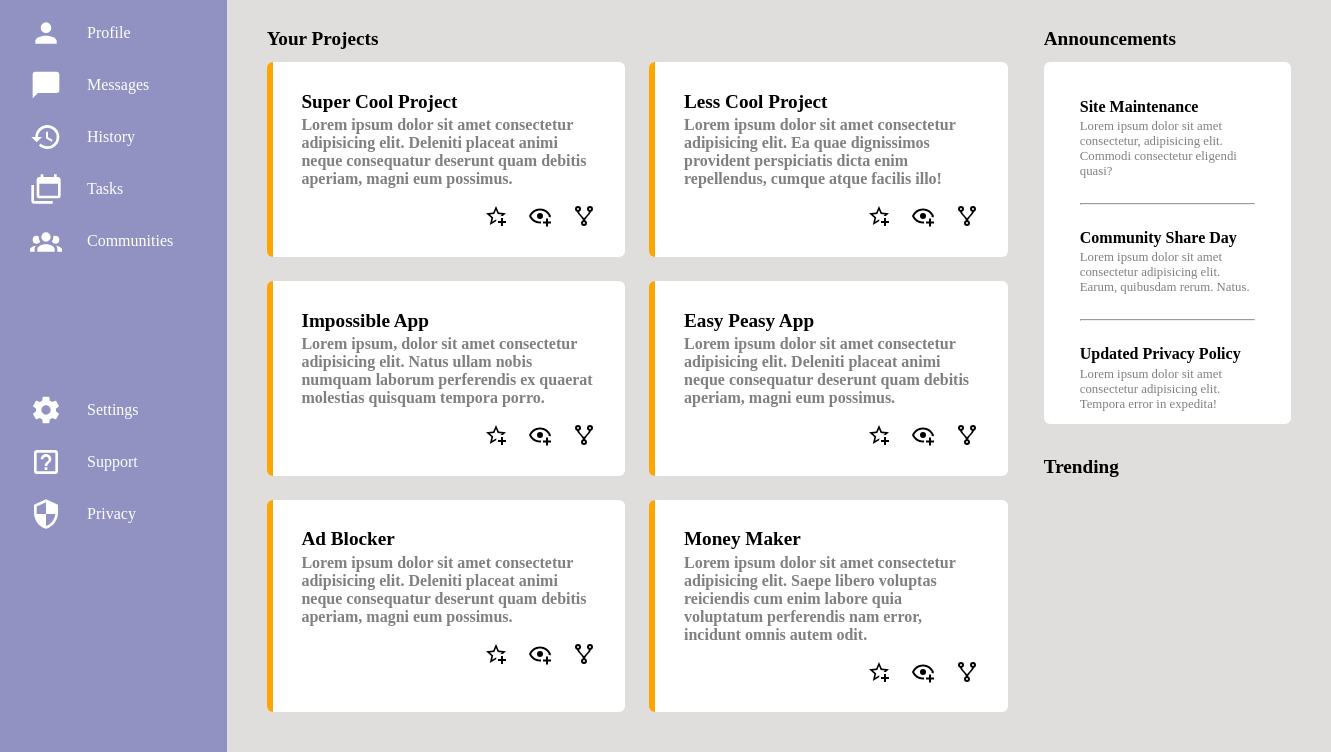
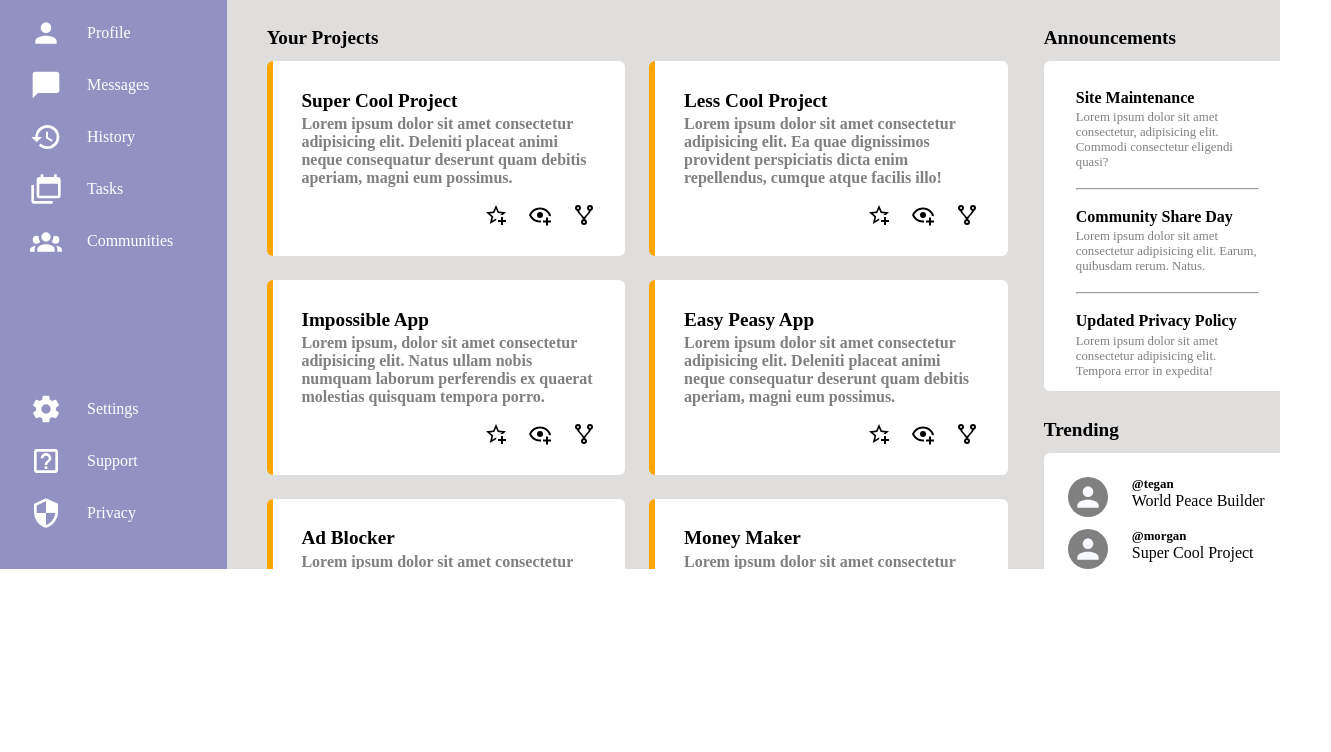
Before and after one commit to M-Ibrahim-03/odin-admin-dashboard, a plain HTML site: page index.html in a window 1280 px wide. Shown: the part 231-983 px from the top of the page, 1331 px wide, since content can reach past the window. After the commit the page ends 800 px from the top, so only its background shows below. Drawn offline with Linux system fonts and the light colour scheme.

Commit message:
Create trending section

```diff
--- a/index.html
+++ b/index.html
@@ -184,7 +184,9 @@
             <div class="card">
               <p class="project-title">Less Cool Project</p>
               <p class="project-description">
-                Lorem ipsum dolor sit amet consectetur adipisicing elit. Ea quae dignissimos provident perspiciatis dicta enim repellendus, cumque atque facilis illo!
+                Lorem ipsum dolor sit amet consectetur adipisicing elit. Ea quae
+                dignissimos provident perspiciatis dicta enim repellendus,
+                cumque atque facilis illo!
               </p>
               <div class="project-buttons">
                 <svg xmlns="http://www.w3.org/2000/svg" viewBox="0 0 24 24">
@@ -211,7 +213,9 @@
             <div class="card">
               <p class="project-title">Impossible App</p>
               <p class="project-description">
-                Lorem ipsum, dolor sit amet consectetur adipisicing elit. Natus ullam nobis numquam laborum perferendis ex quaerat molestias quisquam tempora porro.
+                Lorem ipsum, dolor sit amet consectetur adipisicing elit. Natus
+                ullam nobis numquam laborum perferendis ex quaerat molestias
+                quisquam tempora porro.
               </p>
               <div class="project-buttons">
                 <svg xmlns="http://www.w3.org/2000/svg" viewBox="0 0 24 24">
@@ -290,10 +294,12 @@
                 </svg>
               </div>
             </div>
-             <div class="card">
+            <div class="card">
               <p class="project-title">Money Maker</p>
               <p class="project-description">
-                Lorem ipsum dolor sit amet consectetur adipisicing elit. Saepe libero voluptas reiciendis cum enim labore quia voluptatum perferendis nam error, incidunt omnis autem odit.
+                Lorem ipsum dolor sit amet consectetur adipisicing elit. Saepe
+                libero voluptas reiciendis cum enim labore quia voluptatum
+                perferendis nam error, incidunt omnis autem odit.
               </p>
               <div class="project-buttons">
                 <svg xmlns="http://www.w3.org/2000/svg" viewBox="0 0 24 24">
@@ -317,7 +323,6 @@
               </div>
             </div>
           </div>
-
         </div>
         <div class="extra-content">
           <p>Announcements</p>
@@ -341,6 +346,64 @@
             </p>
           </div>
           <p>Trending</p>
+          <div class="trending-section">
+            <div class="trend-row">
+            <div class="user">
+              <svg xmlns="http://www.w3.org/2000/svg" viewBox="0 0 24 24">
+                <title>account</title>
+                <path
+                  d="M12,4A4,4 0 0,1 16,8A4,4 0 0,1 12,12A4,4 0 0,1 8,8A4,4 0 0,1 12,4M12,14C16.42,14 20,15.79 20,18V20H4V18C4,15.79 7.58,14 12,14Z"
+                />
+              </svg>
+            </div>
+              <div class="trend-info">
+                <p>@tegan</p>
+                <div class="trend-description">World Peace Builder</div>
+              </div>
+            </div>
+            <div class="trend-row">
+            <div class="user">
+              <svg xmlns="http://www.w3.org/2000/svg" viewBox="0 0 24 24">
+                <title>account</title>
+                <path
+                  d="M12,4A4,4 0 0,1 16,8A4,4 0 0,1 12,12A4,4 0 0,1 8,8A4,4 0 0,1 12,4M12,14C16.42,14 20,15.79 20,18V20H4V18C4,15.79 7.58,14 12,14Z"
+                />
+              </svg>
+            </div>
+              <div class="trend-info">
+                <p>@morgan</p>
+                <div class="trend-description">Super Cool Project</div>
+              </div>
+            </div>
+            <div class="trend-row">
+            <div class="user">
+              <svg xmlns="http://www.w3.org/2000/svg" viewBox="0 0 24 24">
+                <title>account</title>
+                <path
+                  d="M12,4A4,4 0 0,1 16,8A4,4 0 0,1 12,12A4,4 0 0,1 8,8A4,4 0 0,1 12,4M12,14C16.42,14 20,15.79 20,18V20H4V18C4,15.79 7.58,14 12,14Z"
+                />
+              </svg>
+            </div>
+              <div class="trend-info">
+                <p>@kendall</p>
+                <div class="trend-description">Life Changing App</div>
+              </div>
+            </div>
+            <div class="trend-row">
+            <div class="user">
+              <svg xmlns="http://www.w3.org/2000/svg" viewBox="0 0 24 24">
+                <title>account</title>
+                <path
+                  d="M12,4A4,4 0 0,1 16,8A4,4 0 0,1 12,12A4,4 0 0,1 8,8A4,4 0 0,1 12,4M12,14C16.42,14 20,15.79 20,18V20H4V18C4,15.79 7.58,14 12,14Z"
+                />
+              </svg>
+            </div>
+              <div class="trend-info">
+                <p>@alex</p>
+                <div class="trend-description">No Traffic Maker</div>
+              </div>
+            </div>
+          </div>
         </div>
       </div>
     </div>
--- a/style.css
+++ b/style.css
@@ -9,6 +9,7 @@
   grid-template-columns: 1fr 5fr;
   grid-template-rows: 1fr 4fr;
   height: 100vh;
+  overflow:hidden
 }
 
 .sidebar {
@@ -111,11 +112,13 @@
   fill: white;
 }
 
-.name-section .user {
+.user {
   border-radius: 50%;
   background-color: grey;
   fill: ghostwhite;
   padding: 4px;
+    width: 2.5rem;
+  height: 2.5rem;
 }
 
 .search {
@@ -239,8 +242,8 @@
 .announcement-container {
   background-color: white;
   border-radius: 6px;
-  padding: 36px 36px 12px 36px;
-  margin-bottom: 32px;
+  padding: 28px 32px 12px 32px;
+  margin-bottom: 28px;
 }
 
 
@@ -257,6 +260,28 @@
 }
 
 hr {
-  margin-top: 24px;
-  margin-bottom: 24px;
+  margin-top: 18px;
+  margin-bottom: 18px;
 }
+
+.trending-section {
+  display: flex;
+  background-color: white;
+  border-radius: 6px;
+  padding: 24px 24px 12px 24px;
+  flex-direction: column;
+}
+
+.trend-row {
+  display: flex;
+  gap: 24px;
+  margin-bottom: 12px;
+}
+
+.trend-row p {
+  font-size: 0.8rem;
+}
+
+.trend-info > p {
+  font-weight: bold;
+}
```
